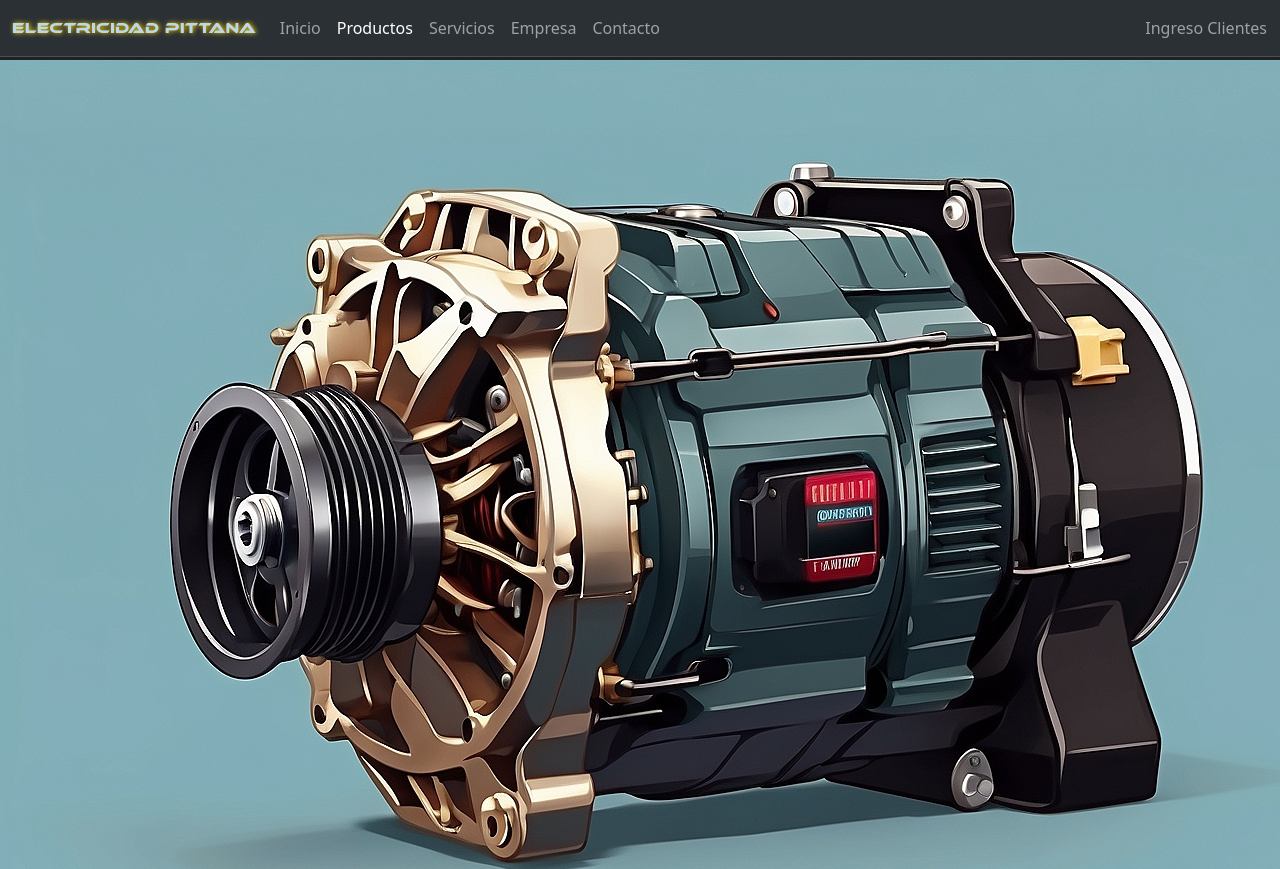
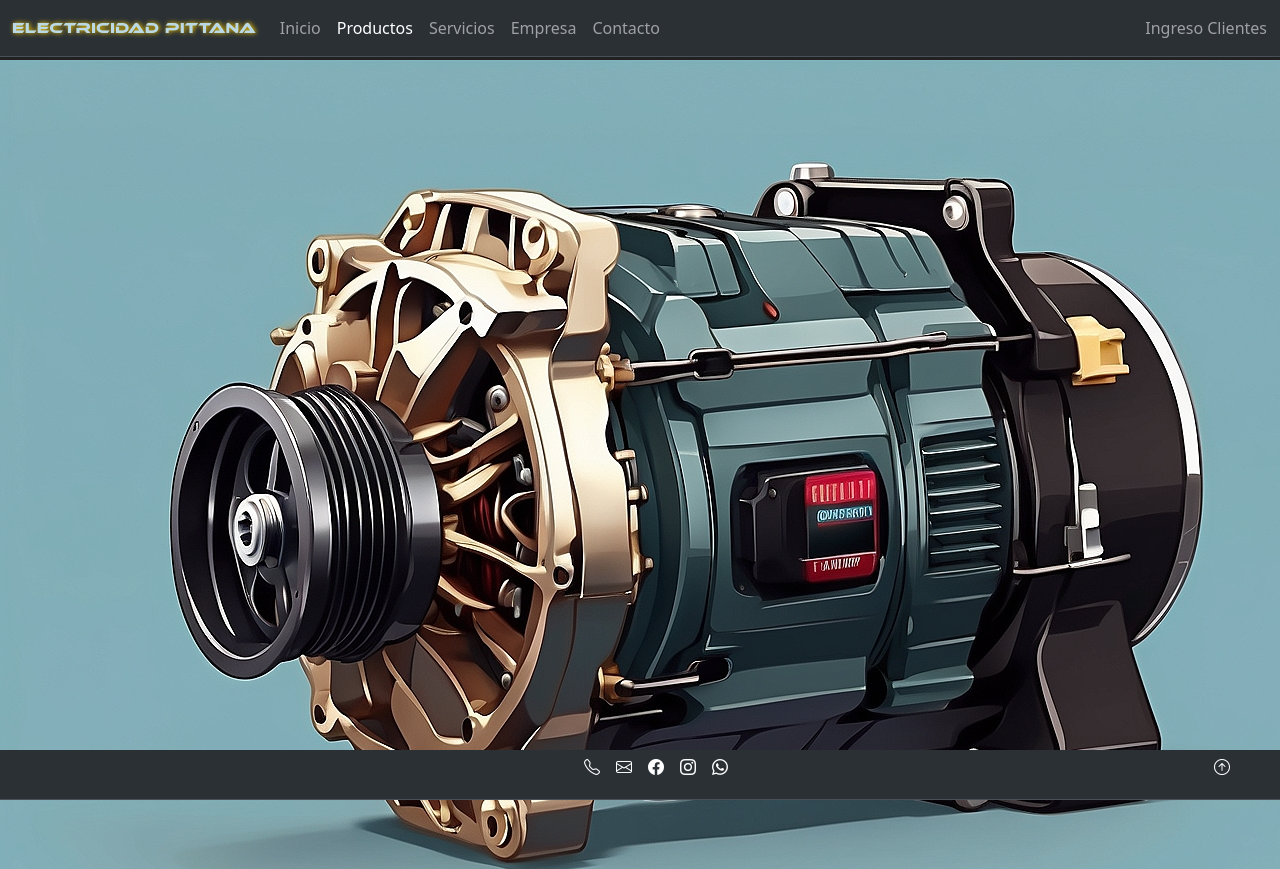
Before and after one commit to Lunatico0/Electricidad-Pittana, a plain HTML site: page Paginas/productos.html in a window 1280 px wide. Shown: the top 869 px of the page. Drawn offline with nearby package versions, Linux system fonts and the light colour scheme.

Commit message:
Electricidad Pittana productos v1

```diff
--- a/Paginas/productos.html
+++ b/Paginas/productos.html
@@ -70,26 +70,32 @@
             </div>
         </main>
         <footer>
-            <div class="contenedorFooter">
-                <ul class="listaFooter">
-                    <li class="liSocials">
-                        <a target="_blank" href="tel:3435616470">3435-616470</a>
-                    </li>
-                    <li class="liSocials">
-                        <a target="_blank" href="mailto:angelpittana@hotmail.com">angelpittana@hotmail.com</a>
-                    </li>
-                    <li class="liSocials">
-                        <a target="_blank" href="https://www.facebook.com/profile.php?id=100063676235506">Facebook</a>
-                    </li>
-                    <li class="liSocials">
-                        <a target="_blank" href="https://www.instagram.com/electricidad_pittana/">Instagram</a>
-                    </li>
-                </ul>
-                <div class="backTop">
-                    <a class="top" href="#">Volver arriba</a>
+            <div class="estiloFooter navbar navbar-expand-md bg-body-tertiary bg-dark border-bottom border-body fixed-bottom d-flex justify-content-center"
+                data-bs-theme="dark">
+                <div class="contenedorFooter container-xxl d-flex justify-content-center">
+                    <ul class="listaFooter ">
+                        <li class="liSocials"><a target="_blank" href="tel:3435616470"><i
+                                    class="bi bi-telephone"></i></a>
+                        </li>
+                        <li class="liSocials"><a target="_blank" href="mailto:angelpittana@hotmail.com"><i
+                                    class="bi bi-envelope"></i></a></li>
+                        <li class="liSocials"><a target="_blank"
+                                href="https://www.facebook.com/profile.php?id=100063676235506"><i
+                                    class="bi bi-facebook"></i></a></li>
+                        <li class="liSocials"><a target="_blank"
+                                href="https://www.instagram.com/electricidad_pittana/"><i
+                                    class="bi bi-instagram"></i></a></li>
+                        <li class="liSocials"><a target="_blank" href="https://wa.me/+5493435616470"><i
+                                    class="bi bi-whatsapp"></i></a></li>
+                        <li class="liSocials top"><a href="#"><i class="bi bi-arrow-up-circle"></i></a></li>
+                    </ul>
                 </div>
             </div>
+        </footer>
+        <script src="https://cdn.jsdelivr.net/npm/bootstrap@5.3.2/dist/js/bootstrap.min.js"
+            integrity="sha384-BBtl+eGJRgqQAUMxJ7pMwbEyER4l1g+O15P+16Ep7Q9Q+zqX6gSbd85u4mG4QzX+"
+            crossorigin="anonymous"></script>
+    </div>
 </body>
-</div>
 
 </html>
```
